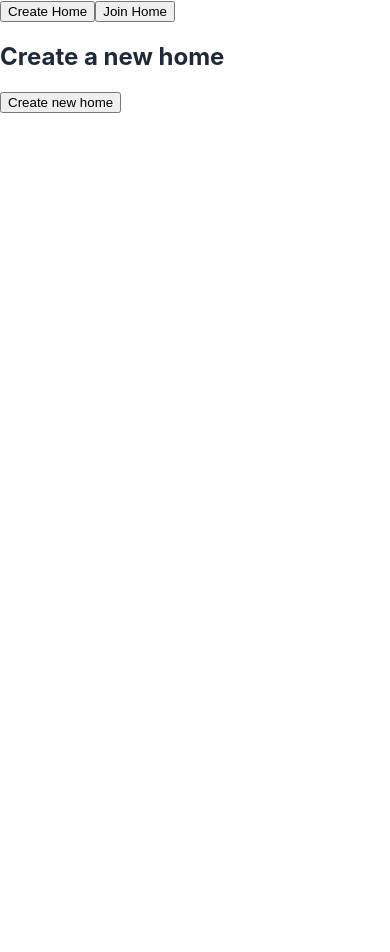
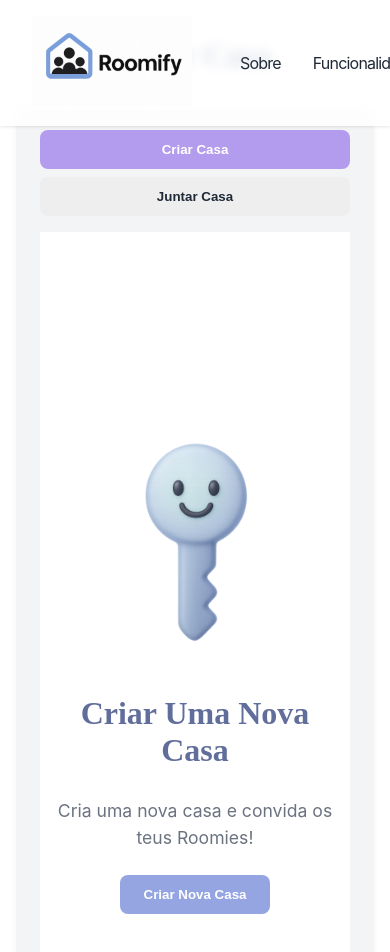
Before and after one commit to santyveloso/Roomify_V3, a React (Create React App) app in the folder frontend/: page /create-or-join in a window 390 px wide. Shown: the top 952 px of the page. Before the commit the page ends 844 px from the top, so only its background shows below. Built offline with nearby package versions, Linux system fonts and the light colour scheme.

Commit message:
update a criar casa etc

```diff
--- a/frontend/src/App.js
+++ b/frontend/src/App.js
@@ -2,7 +2,6 @@ import React from 'react';
 import { BrowserRouter as Router, Routes, Route } from 'react-router-dom';
 import LandingPage from './pages/LandingPage';
 import Dashboard from './pages/Dashboard';
-import Onboarding from "./pages/Onboarding";
 import CreateOrJoin from "./pages/CreateOrJoin";
 import CreateHome from "./pages/CreateHome";
 import JoinHome from "./pages/JoinHome";
@@ -15,7 +14,7 @@ function App() {
         /*
         //<Route path="/landingpage" element={<LandingPage />} />
         */
-        <Route path="/" element={<Onboarding />} />
+          <Route path="/" element={<CreateHome />} />
         <Route path="/create-or-join" element={<CreateOrJoin />} />
         <Route path="/create-home" element={<CreateHome />} />
         <Route path="/join-home" element={<JoinHome />} />
--- /dev/null
+++ b/frontend/src/components/HouseSwitcher.css
@@ -0,0 +1,27 @@
+.house-switcher {
+    width: 100%;
+    max-width: 500px;
+    margin: 0 auto;
+  }
+
+  .switcher-buttons {
+    display: flex;
+    justify-content: space-between;
+    margin-bottom: 16px;
+  }
+
+  .switcher-buttons button {
+    flex: 1;
+    padding: 12px;
+    font-weight: bold;
+    border: none;
+    cursor: pointer;
+    background-color: #eee;
+    transition: background 0.3s;
+  }
+
+  .switcher-buttons button.active {
+    background-color: #b39ced;
+    color: white;
+    border-radius: 8px;
+  }
--- /dev/null
+++ b/frontend/src/components/HouseSwitcher.jsx
@@ -0,0 +1,31 @@
+import { useState } from "react";
+import CreateHome from "../pages/CreateHome";
+import JoinHome from "../pages/JoinHome";
+import './HouseSwitcher.css';
+
+export default function HouseSwitcher() {
+  const [activeTab, setActiveTab] = useState("criar");
+
+  return (
+    <div className="house-switcher">
+      <div className="switcher-buttons">
+        <button
+          className={activeTab === "criar" ? "active" : ""}
+          onClick={() => setActiveTab("criar")}
+        >
+          Criar Casa
+        </button>
+        <button
+          className={activeTab === "juntar" ? "active" : ""}
+          onClick={() => setActiveTab("juntar")}
+        >
+          Juntar Casa
+        </button>
+      </div>
+
+      <div className="form-container">
+        {activeTab === "criar" ? <CreateHome /> : <JoinHome  />}
+      </div>
+    </div>
+  );
+}
--- a/frontend/src/index.css
+++ b/frontend/src/index.css
@@ -14,89 +14,136 @@
 
 body {
   margin: 0;
-  font-family: -apple-system, BlinkMacSystemFont, 'Segoe UI', 'Roboto', 'Oxygen',
-    'Ubuntu', 'Cantarell', 'Fira Sans', 'Droid Sans', 'Helvetica Neue',
-    sans-serif;
+  font-family: var(--font-secondary);
   -webkit-font-smoothing: antialiased;
   -moz-osx-font-smoothing: grayscale;
+  background: var(--light-background);
+  color: var(--text-color);
 }
 
 code {
-  font-family: source-code-pro, Menlo, Monaco, Consolas, 'Courier New',
-    monospace;
-}
-
-/* --- onboarding --- */
-.onboarding-wrapper {
-  max-width: 420px;
-  margin: 0 auto;
-  padding: 4rem 1rem 2rem;
-  text-align: center;
-}
-
-.onboard-img {
-  width: 80%;
-  max-width: 260px;
-  height: auto;
-  margin: 0 auto 2.5rem;
-  cursor: pointer;                /* toca/avança slide */
-}
-
-.onboard-title {
-  font-family: var(--font-primary);
-  font-size: 1.8rem;
-  font-weight: 600;
-  color: var(--text-color);
-  margin-bottom: 1rem;
-}
-
-.onboard-sub {
-  font-size: 1rem;
-  color: var(--light-text);
-  margin-bottom: 2.5rem;
-}
-
-.onboard-dots {
-  display: flex;
-  justify-content: center;
-  gap: 0.5rem;
-  margin-bottom: 2.5rem;
-}
-
-.dot {
-  width: 8px;
-  height: 8px;
-  border-radius: 50%;
-  background: var(--border-color);
-  cursor: pointer;
-  transition: background 0.2s;
-}
-.dot.active {
-  background: var(--secondary-color);
+  font-family: source-code-pro, Menlo, Monaco, Consolas, 'Courier New', monospace;
 }
 
 .primary-btn {
-  width: 100%;
-  padding: 1rem;
+  display: inline-block;
   background: var(--secondary-color);
+  color: #fff;
   border: none;
   border-radius: 0.5rem;
+  padding: 0.75rem 1.5rem;
   font-weight: 600;
-  color: #fff;
-  margin-bottom: 1rem;
   cursor: pointer;
-  transition: filter 0.2s ease, transform 0.2s ease;
+  transition: filter 0.2s, transform 0.2s;
 }
 
 .primary-btn:hover {
   filter: brightness(0.9);
-  transform: translateY(-3px);
+  transform: translateY(-2px);
 }
 
-.link-btn {
+/* --- CreateHome Page --- */
+.create-home-wrapper {
+  display: flex;
+  flex-direction: column;
+  align-items: center;
+  justify-content: center;
+  min-height: 100vh;
+  padding: 2rem;
+  text-align: center;
+  background: var(--background-color);
+}
+
+.create-home-img {
+  width: 260px;
+  max-width: 80%;
+  height: auto;
+  margin-bottom: 1.5rem;
+}
+
+.create-home-title {
+  font-family: var(--font-primary);
+  font-size: 2rem;
+  margin-bottom: 0.75rem;
+  color: var(--primary-color);
+}
+
+.create-home-sub {
+  font-size: 1.1rem;
+  margin-bottom: 1.5rem;
+  color: var(--light-text);
+  max-width: 360px;
+  line-height: 1.5;
+}
+
+/* --- CreateOrJoin Page --- */
+.create-or-join-wrapper {
+  display: flex;
+  flex-direction: column;
+  align-items: center;
+  justify-content: flex-start;
+  min-height: 100vh;
+  padding: 2rem;
+  box-sizing: border-box;
+  text-align: center;
+  background: var(--background-color);
+}
+
+.create-or-join-title {
+  font-family: var(--font-primary);
+  font-size: 2rem;
+  margin-bottom: 2rem;
+  color: var(--primary-color);
+}
+
+
+/* --- HouseSwitcher Component --- */
+.house-switcher {
+  width: 100%;
+  max-width: 400px;
+  margin: 0 auto;
+  background: var(--light-background);
+  padding: 1.5rem;
+  border-radius: 0.5rem;
+  box-shadow: 0 2px 6px rgba(0,0,0,0.05);
+  box-sizing: border-box;
+}
+
+.switcher-buttons {
+  display: flex;
+  gap: 0.5rem;
+  margin-bottom: 1.5rem;
+}
+
+.switcher-buttons button {
+  flex: 1;
+  padding: 0.75rem;
+  font-weight: 600;
+  border: 2px solid var(--border-color);
+  border-radius: 0.5rem;
   background: none;
-  border: none;
-  color: var(--secondary-color);
-  font-weight: 600;
   cursor: pointer;
+  transition: background 0.2s, border-color 0.2s;
+  color: var(--text-color);
 }
+
+.switcher-buttons button.active {
+  background: var(--secondary-color);
+  border-color: var(--secondary-color);
+  color: #fff;
+}
+
+.form-container {
+  text-align: left;
+}
+
+/* --- Responsividade --- */
+@media (max-width: 480px) {
+  .create-home-wrapper,
+  .create-or-join-wrapper {
+    padding: 1rem;
+  }
+  .switcher-buttons {
+    flex-direction: column;
+  }
+}
--- a/frontend/src/pages/CreateHome.jsx
+++ b/frontend/src/pages/CreateHome.jsx
@@ -1,8 +1,36 @@
+import { useNavigate } from "react-router-dom";
+import keyImg from "../images/home-key.png";
+import "../index.css";
+import Navbar from "../components/Navbar";
+
+
 export default function CreateHome() {
-    return (
-      <div>
-        <h2>Create a new home</h2>
-        {/*formulário depois */}
-      </div>
-    );
-  }
+  const nav = useNavigate();
+
+  return (
+      <>
+      <Navbar/>
+    <div className="create-home-wrapper">
+      <img
+        src={keyImg}
+        alt="Landing"
+        className="create-home-img"
+      />
+
+      <h1 className="create-home-title">
+        Criar Uma Nova Casa
+      </h1>
+      <p className="create-home-sub">
+      Cria uma nova casa e convida os teus Roomies!
+      </p>
+
+      <button
+        className="primary-btn"
+        onClick={() => nav("/create-or-join")}
+      >
+        Criar Nova Casa
+      </button>
+    </div>
+    </>
+  );
+}
--- a/frontend/src/pages/CreateOrJoin.jsx
+++ b/frontend/src/pages/CreateOrJoin.jsx
@@ -1,28 +1,11 @@
-import { useState } from "react";
-import { useNavigate } from "react-router-dom";
+import React from "react";
+import HouseSwitcher from "../components/HouseSwitcher";
 
 export default function CreateOrJoin() {
-  const [tab, setTab] = useState("create");
-  const navigate = useNavigate();
-
   return (
-    <div className="create-or-join">
-      <div className="tabs">
-        <button onClick={() => setTab("create")}>Create Home</button>
-        <button onClick={() => setTab("join")}>Join Home</button>
-      </div>
-
-      {tab === "create" ? (
-        <div>
-          <h2>Create a new home</h2>
-          <button onClick={() => navigate("/create-home")}>Create new home</button>
-        </div>
-      ) : (
-        <div>
-          <h2>Enter your key to join an existing home</h2>
-          <button onClick={() => navigate("/join-home")}>Join Home</button>
-        </div>
-      )}
+    <div className="create-or-join-wrapper">
+      <h1 className="create-or-join-title">Gerir Casa</h1>
+      <HouseSwitcher />
     </div>
   );
 }
--- a/frontend/src/pages/JoinHome.jsx
+++ b/frontend/src/pages/JoinHome.jsx
@@ -1,3 +1,6 @@
+import HouseSwitcher from '../components/HouseSwitcher';
+
+
 export default function JoinHome() {
     return (
       <div>
--- a/frontend/src/pages/Onboarding.jsx
+++ /dev/null
@@ -1,37 +0,0 @@
-import { useNavigate } from "react-router-dom";
-import heroImg from "../images/hero-image.png";
-import "../index.css";
-
-export default function Onboarding() {
-  const nav = useNavigate();
-
-  return (
-    <div className="onboarding-wrapper">
-      <img
-        src={heroImg}
-        alt="Landing"
-        className="onboard-img"
-      />
-
-      <h1 className="onboard-title">
-        Mantém a casa como merece
-      </h1>
-      <p className="onboard-sub">
-        Organize a sua casa de forma mais simples, com ajuda e sem stress!
-      </p>
-
-      <button
-        className="primary-btn"
-        onClick={() => nav("/create-or-join")}
-      >
-        Get started
-      </button>
-      <button
-        className="link-btn"
-        onClick={() => nav("/login")}
-      >
-        Sign in
-      </button>
-    </div>
-  );
-}
```
Also changed, not shown: frontend/src/images/home-key.png (added).
